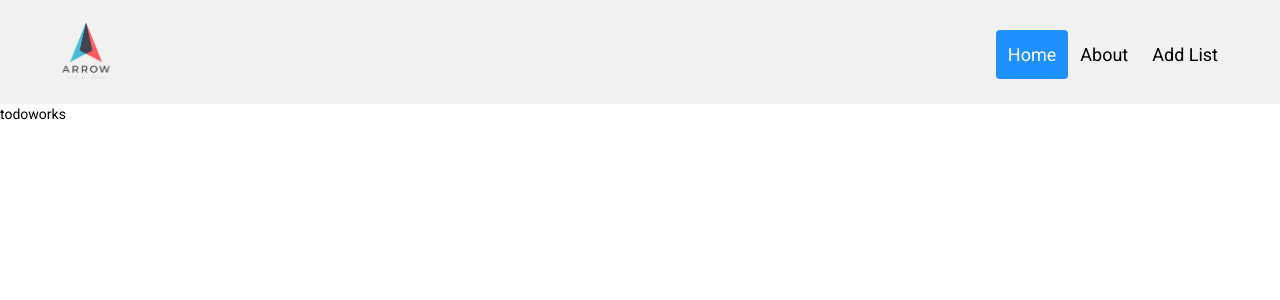
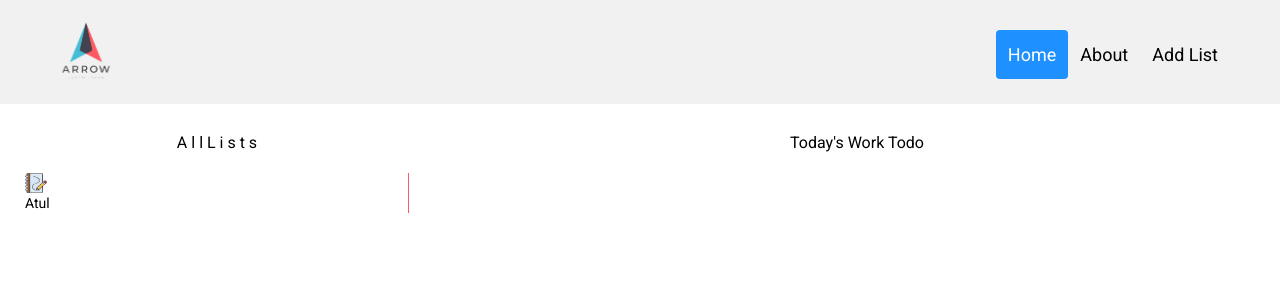
Before and after one commit to Aatul444/todoapp, an Angular app: page / in a window 1280 px wide. Shown: the top 300 px of the page. Built offline with nearby package versions, Linux system fonts and the light colour scheme.

Commit message:
add list and show all list UI complete

```diff
--- a/src/app/app.component.css
+++ b/src/app/app.component.css
@@ -0,0 +1,4 @@
+/* .vl {
+    border-left: 6px solid green;
+    height: 500px;
+  } */
--- a/src/app/app.component.html
+++ b/src/app/app.component.html
@@ -1,2 +1,4 @@
 <app-navbar></app-navbar>
-<router-outlet></router-outlet>
+<router-outlet>
+    <!-- <div class="vl"></div> -->
+</router-outlet>
--- a/src/app/app.module.ts
+++ b/src/app/app.module.ts
@@ -7,6 +7,7 @@ import { NavbarComponent } from './components/navbar/navbar.component';
 import { TodoComponent } from './components/todo/todo.component';
 import { AboutComponent } from './components/about/about.component';
 import { AddlistComponent } from './components/addlist/addlist.component';
+import { ShowlistComponent } from './components/showlist/showlist.component';
 
 @NgModule({
   declarations: [
@@ -15,7 +16,8 @@ import { AddlistComponent } from './components/addlist/addlist.component';
     NavbarComponent,
     TodoComponent,
     AboutComponent,
-    AddlistComponent
+    AddlistComponent,
+    ShowlistComponent
   ],
   imports: [
     BrowserModule,
--- a/src/app/components/addlist/addlist.component.css
+++ b/src/app/components/addlist/addlist.component.css
@@ -0,0 +1,61 @@
+.container {
+	display: flex;
+	margin: 25px;
+
+}
+
+.item-0 {
+	align-self: stretch;
+	width:30%;
+	height: 100%;
+}
+
+.item-1 {
+	flex-grow: 1;
+	align-self: stretch;
+}
+form {
+	margin: 200px;
+  }
+  .input-field {
+	position: relative;
+	width: 250px;
+	height: 44px;
+	line-height: 44px;
+	margin: 0 0 0 40px;
+
+  }
+  label {
+	position: absolute;
+	top: 0;
+	left: 0;
+	width: 100%;
+	color: #d3d3d3;
+	transition: 0.2s all;
+	cursor: text;
+  }
+  input {
+	width: 100%;
+	border: 0;
+	outline: 0;
+	padding: 0.5rem 0;
+	border-bottom: 2px solid #d3d3d3;
+	box-shadow: none;
+	color: #111;
+  }
+  input:invalid {
+	outline: 0;
+  }
+  input:focus,
+  input:valid {
+	border-color: #00dd22;
+  }
+  input:focus~label,
+  input:valid~label {
+	font-size: 14px;
+	top: -24px;
+	color: #00dd22;
+  }
+  .center{
+    text-align: center;
+}
--- a/src/app/components/addlist/addlist.component.html
+++ b/src/app/components/addlist/addlist.component.html
@@ -1 +1,11 @@
-<p>addlist works!</p>
+<div class="container">
+	<div class="item-0"><app-showlist></app-showlist></div>
+	<div class="item-1">
+        <form action="">
+            <div class="input-field">
+              <input type="text" id="name" required />
+              <label for="name">Work Todo</label>
+            </div>
+          </form>
+    </div>
+</div>
--- /dev/null
+++ b/src/app/components/showlist/showlist.component.css
@@ -0,0 +1,7 @@
+.center{
+    text-align: center;
+}
+.vl{
+    border-right: 1px solid #ff5a61;
+    height: 100%;
+}
--- /dev/null
+++ b/src/app/components/showlist/showlist.component.html
@@ -0,0 +1,11 @@
+<p class="center"><b><h3>A l l   L i s t s</h3></b></p>
+<div class="vl">
+    <ul>
+        <!-- *ngFor="" -->
+        <li style="list-style-type: none;">
+            <img style="width: 22px;height: 20px" src="assets/images/art-book.png">
+            <a>   {{listName}}</a>
+        </li>
+
+    </ul>
+</div>
--- /dev/null
+++ b/src/app/components/showlist/showlist.component.ts
@@ -0,0 +1,15 @@
+import { Component, OnInit } from '@angular/core';
+
+@Component({
+  selector: 'app-showlist',
+  templateUrl: './showlist.component.html',
+  styleUrls: ['./showlist.component.css']
+})
+export class ShowlistComponent implements OnInit {
+listName="Atul";
+  constructor() { }
+
+  ngOnInit(): void {
+  }
+
+}
--- a/src/app/components/todo/todo.component.css
+++ b/src/app/components/todo/todo.component.css
@@ -0,0 +1,19 @@
+.container {
+	display: flex;
+	margin: 25px;
+
+}
+
+.item-0 {
+	align-self: stretch;
+	width:30%;
+	height: 100%;
+}
+
+.item-1 {
+	flex-grow: 1;
+	align-self: stretch;
+}
+.center{
+	text-align: center;
+}
--- a/src/app/components/todo/todo.component.html
+++ b/src/app/components/todo/todo.component.html
@@ -1 +1,4 @@
-<p>todoworks</p>
+<div class="container">
+	<div class="item-0"><app-showlist></app-showlist></div>
+	<div class="item-1 center"><p><b><h3>Today's Work Todo</h3></b></p></div>
+</div>
--- a/src/styles.css
+++ b/src/styles.css
@@ -2,5 +2,5 @@
 @tailwind base;
 @tailwind components;
 @tailwind utilities;
-html, body { height: 100%; }
+html, body { height: 100%;overflow-x: hidden;}
 body { margin: 0; font-family: Roboto, "Helvetica Neue", sans-serif; }
```
Also changed, not shown: src/assets/images/art-book.png (added), 1 other file (tests, documents, lock files or other folders).
